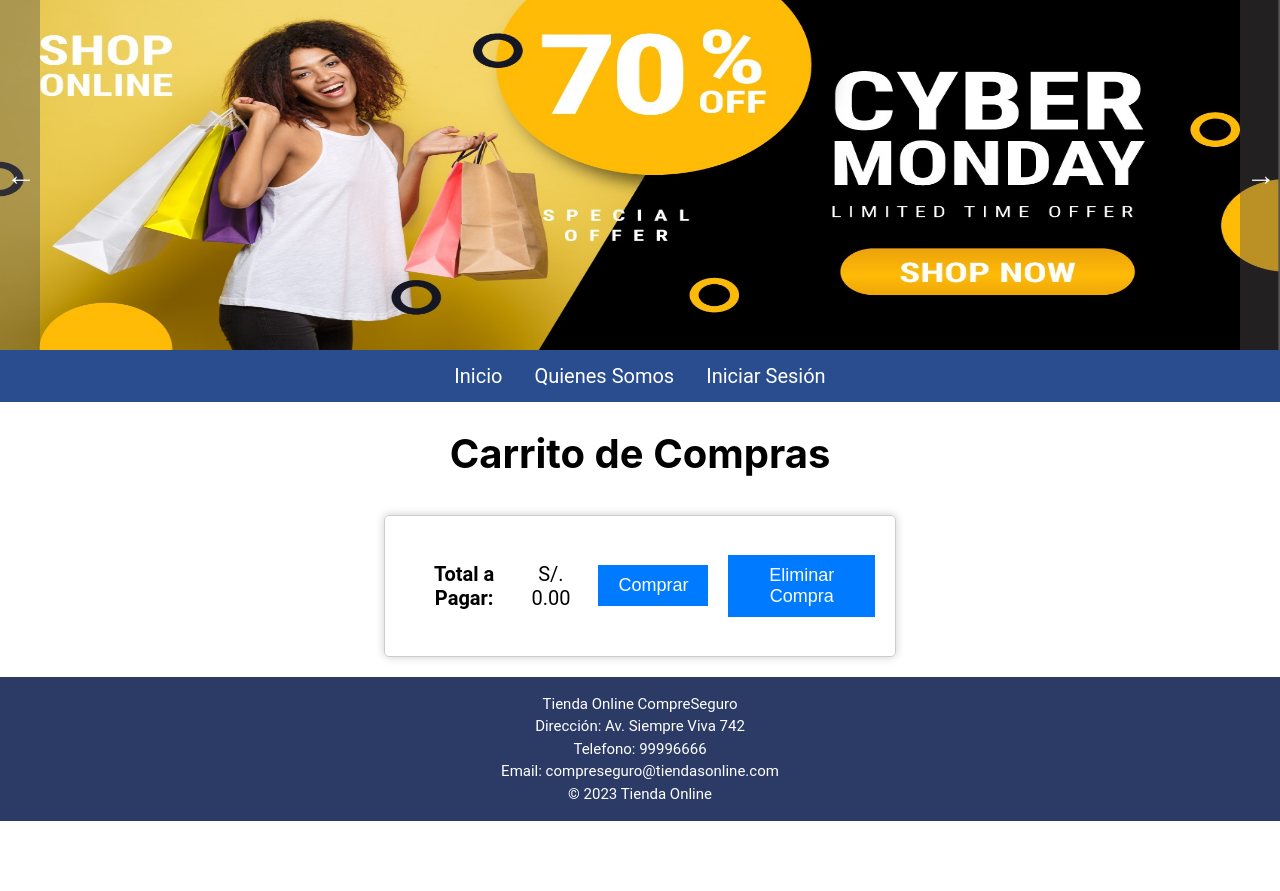
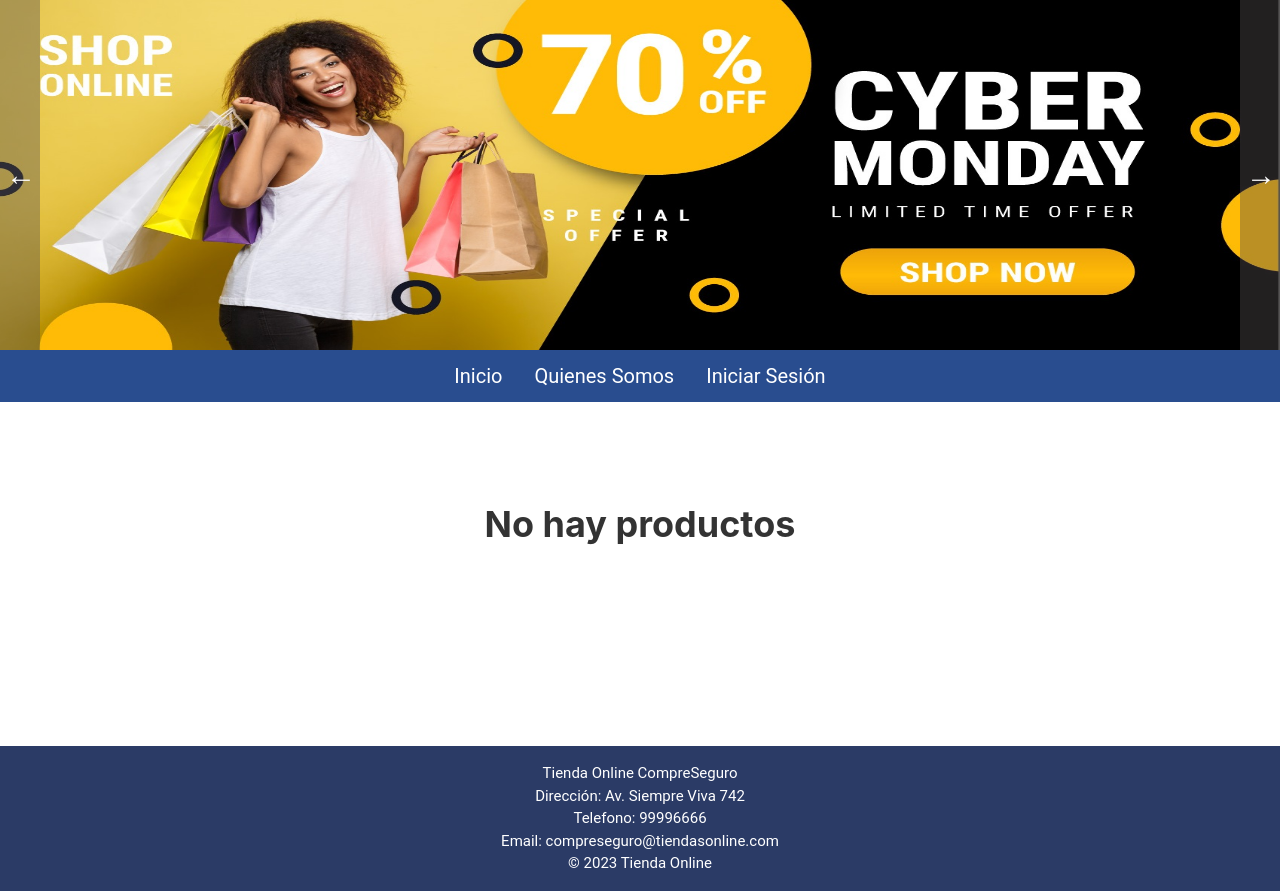
Before and after one commit to LuisRG3/actividad-01, a React (Create React App) app: page /carrito in a window 1280 px wide. Before the commit the page ends 821 px from the top, so only its background shows below. Built offline with nearby package versions, Linux system fonts and the light colour scheme; the HTML template or start-up script is replaced by a standard one.

Commit message:
Ajuste de formato

```diff
--- a/src/components/Carrito.js
+++ b/src/components/Carrito.js
@@ -40,6 +40,13 @@ const Carrito = () => {
         setCarritoItems(nuevoCarrito); // Actualizar el estado local del carrito
       };
 
+      if (!(carritoItems.length>=1)) {
+        return(
+          <div className="carrito-vacio">
+            <h1>No hay productos</h1>
+          </div>
+        )
+      }
   return (
     <>
     <h1 className='carrito-titulo'>Carrito de Compras</h1>
@@ -80,7 +87,7 @@ const Carrito = () => {
                 Comprar
             </button>
             <button className="carrito-productos-total-button-eliminar" onClick={eliminarCompra}>
-                Eliminar Compra
+                Cancelar
             </button>
         </div>
     </div>
--- a/src/components/DetalleProducto.js
+++ b/src/components/DetalleProducto.js
@@ -121,7 +121,7 @@ const DetalleProducto = () => {
         <label className="producto-details-data-label">Total: </label>
         <span>S/. {calcularTotal()}</span>
         <br />
-        <button className="producto-details-data-button-agregar" onClick={handleAgregarAlCarrito}>Agregar al Carrito</button>
+        <button className="producto-details-data-button-agregar" onClick={handleAgregarAlCarrito}>Agregar</button>
         <button className="producto-details-data-button-cancelar" onClick={() => navigate('/productos')}>Cancelar</button>
       </p>
     </div>
--- a/src/styles/carrito.css
+++ b/src/styles/carrito.css
@@ -1,13 +1,13 @@
 .carrito-titulo{
     text-align: center;
-    font-size: 40px;
+    font-size: 35px;
 }
 
 .carrito-productos {
     display: flex;
     flex-wrap: wrap;
     justify-content: space-around;
-    width: 40%;
+    width: 50%;
     margin: auto;
     font-family: 'Roboto', sans-serif;
   }
@@ -42,11 +42,11 @@
     color: #504f4f;
     line-height: 1.5;
     text-align: left;
-    font-size: 18px;
+    font-size: 16px;
   }
 
   .carrito-productos-data-nombre {
-    font-size: 30px;
+    font-size: 25px;
     margin-bottom: 30px;
     margin-top: 1px;
   }
@@ -62,7 +62,7 @@
     color: white;
     border: none;
     cursor: pointer;
-    font-size: 18px;
+    font-size: 16px;
     margin-top: 30px;
   }
 
@@ -76,7 +76,7 @@
     color: white;
     border: none;
     cursor: pointer;
-    font-size: 18px;
+    font-size: 16px;
     margin-top: 30px;
     margin-left: 20px;
   }
@@ -86,27 +86,27 @@
   }
 
   .carrito-productos-total{
-    width: 92%;
+    width: 93%;
     padding: 20px;
     margin-top: 10px;
     margin-bottom: 20px;
     border: 1px solid #ccc;
     border-radius: 5px;
     box-shadow: 0 0 10px rgba(0, 0, 0, 0.2);
-    text-align: center;
+    text-align: right;
     height: 100px;
     display: flex; /* Agrega flexbox */
     align-items: center; /* Centra verticalmente los elementos */
-    justify-content: center; /* Centra horizontalmente los elementos */
+    justify-content: right; /* Centra horizontalmente los elementos */
   }
   .carrito-productos-total-label{
     font-weight: bold;
-    font-size: 20px;
+    font-size: 18px;
     padding: 10px;
   }
 
 .carrito-productos-total-monto{
-    font-size: 20px;
+    font-size: 18px;
 }
 .carrito-productos-total-button-comprar{
     padding: 10px 20px;
@@ -114,8 +114,9 @@
     color: white;
     border: none;
     cursor: pointer;
-    font-size: 18px;
+    font-size: 16px;
     margin-left: 20px;
+    font-weight: bold;
 }
 .carrito-productos-total-button-eliminar{
     padding: 10px 20px;
@@ -123,6 +124,19 @@
     color: white;
     border: none;
     cursor: pointer;
-    font-size: 18px;
+    font-size: 16px;
     margin-left: 20px;
+    font-weight: bold;
 }
+
+.carrito-vacio {
+  text-align: center;
+  margin-top: 100px;
+  margin-bottom: 200px;
+}
+
+.carrito-vacio h1 {
+  font-size: 36px;
+  color: #333;
+  margin-bottom: 20px;
+}
--- a/src/styles/producto.css
+++ b/src/styles/producto.css
@@ -6,7 +6,7 @@
     padding-bottom: 10px;
     margin-top: 30px;
     margin-bottom: 30px;
-    width: 9%;
+    width: 13%;
     box-shadow: 0 4px 8px 0 rgba(0,0,0,0.2);
     transition: 0.3s;
     text-align: center;
@@ -19,7 +19,7 @@
 
   .producto img {
     width: 100%;
-    height: 120px;
+    height: 180px;
   }
 
   .producto h2 {
@@ -34,8 +34,13 @@
     color: #666;
     line-height: 1.5;
     text-align: left;
-    height: 110px;
+    min-height: 140px;
+    max-height: 140px; /* Establece la altura máxima */
+    overflow-y: hidden; /* Oculta el desbordamiento vertical */
+    white-space: normal; /* Permitir saltos de línea */
+    text-overflow: ellipsis; /* Muestra tres puntos (...) cuando se corta el texto */
   }
+
 
   .producto-button {
     background-color: #4CAF50;
@@ -46,8 +51,9 @@
     text-decoration: none;
     display: inline-block;
     font-size: 16px;
-    margin: 10px 2px;
+    margin-bottom: 10px;
     cursor: pointer;
+
   }
   .producto-label{
     font-weight: bold;
--- a/src/views/LoginPage.js
+++ b/src/views/LoginPage.js
@@ -49,7 +49,7 @@ const LoginPage = () => {
           value={password}
           onChange={(e) => setPassword(e.target.value)}
         />
-        <button onClick={handleLogin}>Iniciar sesión</button>
+        <button onClick={handleLogin}>Login</button>
 
         {/* Botón "Limpiar" */}
         <button onClick={handleClear}>Limpiar</button>
```
Also changed, not shown: Link-Vercel.txt (added).
